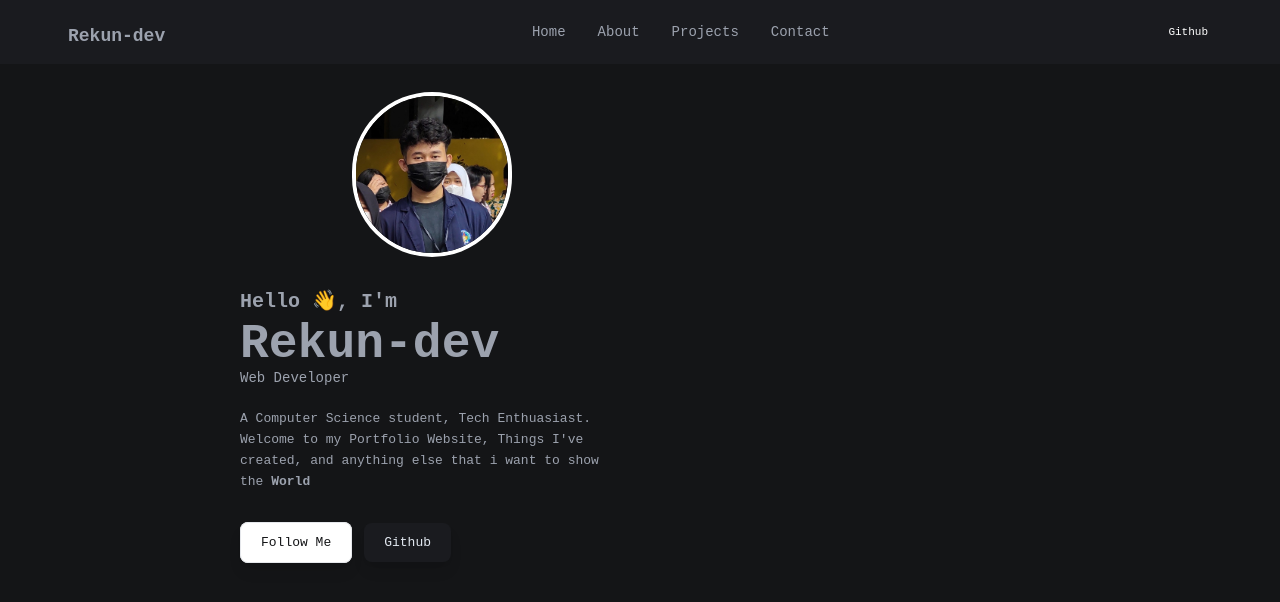
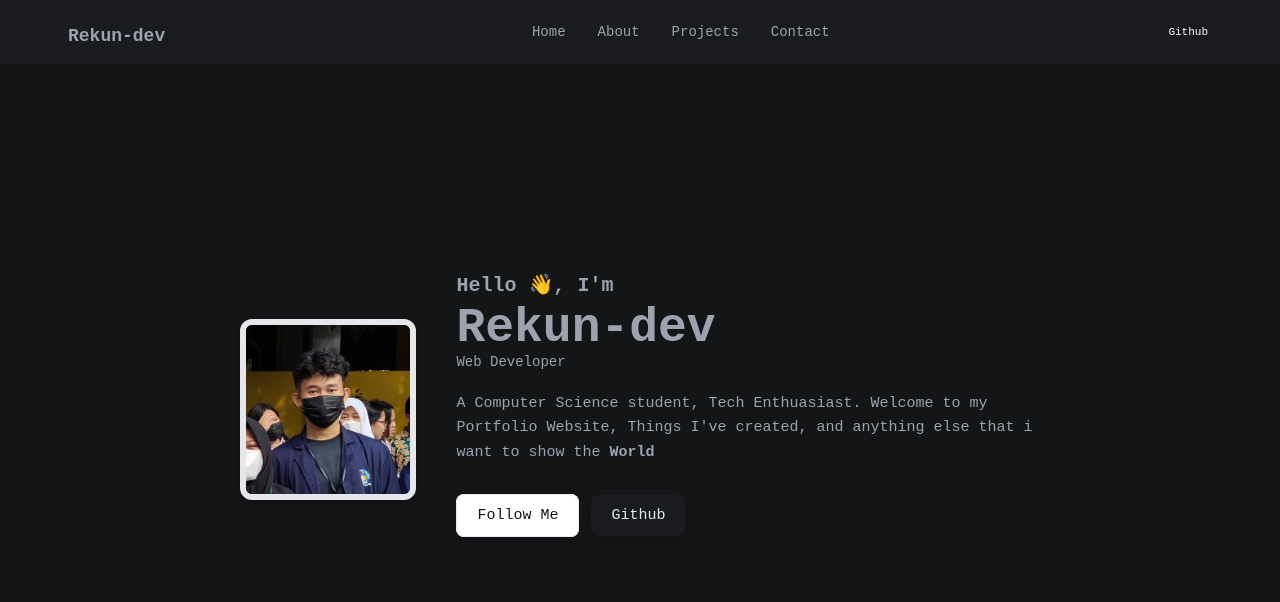
Before and after one commit to Rezero0000000/Me, a React (Vite) app: page / in a window 1280 px wide. Shown: the top 602 px of the page. Built offline with nearby package versions, Linux system fonts and the light colour scheme.

Commit message:
Make it more responsive

```diff
--- a/src/components/molecules/AboutMe.jsx
+++ b/src/components/molecules/AboutMe.jsx
@@ -2,17 +2,17 @@ import React from "react";
 const AboutMe = () => {
     return (
         <>
-            <div className="">
-                <h1 className="text-3xl font-semibold ">About Me</h1>
+            <div className="md:text-[15px]">
+                <h1 className="text-3xl md:text-4xl font-semibold ">About Me</h1>
                 <div className="mt-3 mb-7 border-b-2 border-dashed border-slate-400"></div>
 
                 <p>Hi everyone, my name is <strong> Muhammad Raihan Alifiandra</strong> But you can call me <strong>Rei</strong>. Im a Junior web devloper, Computer Science Student, Free and Open Source Software Ethuesiast. I live in Balikpapan, Indonesia and I'm 19 year old. </p>
                 <p className="mt-3">Coding has been my passion and hobby since I was 15 years old, and i love computer science i was a kid. Besides coding. I love listening to music and drawing. Sometimes I watch anime, but I prefer read manga and novel, I spend a lot of time on Facebook sharing memes and shitposts</p>
             </div>
             <div className="mt-10">
-                <h1 className="text-2xl font-semibold mb-5">What I'm Doing Now</h1>
+                <h1 className="text-2xl lg:text-3xl font-semibold mb-5">What I'm Doing Now</h1>
                 <div className="mt-3 mb-7 border-b-2 border-dashed border-slate-400"></div>
-                <ul className="list-disc ml-5">
+                <ul className="list-disc ml-5 md:text-[15px]">
                     <li>Enjoying Life. exactly</li>
                     <li>Go to College</li>
                     <li>Learn to be more productive</li>
--- a/src/components/molecules/Hero.jsx
+++ b/src/components/molecules/Hero.jsx
@@ -2,18 +2,21 @@ import React from "react";
 const Hero = () => {
     return (
         <>
-           <section  class="py-20 px-3 sm:px-10 md:px-32 lg:px-56">
-		   <div class="w-full self-center px-4 lg:w-1/2">
-		   <div className="mt-3 mb-9 rounded-full w-40 h-40  mx-auto"><img src="image/Re.jpg" className="rounded-full border-white border-4 object-cover" alt="" /></div>
+           <section  class="md:px-20  md:text-[15px] sm:py-36 sm:px-10 lg:px-40 px-5 py-24 md:py-48 lg:py-60 xl:px-60 ">
+		   <div class="flex flex-col items-center pt-5 mx-auto w-full sm:flex-row sm:justify-around sm:w-auto sm:pt-8">
+            <a href="" className="mx-auto flex items-center justify-center w-auto">
+		        <img src="image/Re.jpg" className="rounded-xl sm:mt-12 md:mt-5 w-[200px] xs:w-[180px] sm:w-[30rem] lg:w-[25rem] lg:mt-5 border-[6px] border-white-500 shadow-md" alt="" />
+            </a>
+            <div className="sm:ml-10 xs:text-center sm:text-left md:text-left">
+                <h1 class="text-base font-semibold text-primary md:text-xl mt-10 md:mt-0">Hello 👋, I'm <span class="mt-1 block text-4xl font-bold text-dark dark:text-white lg:text-5xl">Rekun-dev</span></h1>
+                <h2 class="mb-5 text-sm font-medium">Web Developer</h2>
+                <p class="mb-10 font-medium xs:px-7 sm:px-0 leading-relaxed text-secondary ">A Computer Science student, Tech Enthuasiast. Welcome to my Portfolio Website, Things I've created, and anything else that i want to show the <span class="font-bold text-dark dark:text-white">World</span></p>
 
-            <h1 class="text-base font-semibold text-primary md:text-xl">Hello 👋, I'm <span class="mt-1 block text-4xl font-bold text-dark dark:text-white lg:text-5xl">Rekun-dev</span></h1>
-            <h2 class="mb-5 text-sm font-medium">Web Developer</h2>
-            <p class="mb-10 font-medium leading-relaxed text-secondary">A Computer Science student, Tech Enthuasiast. Welcome to my Portfolio Website, Things I've created, and anything else that i want to show the <span class="font-bold text-dark dark:text-white">World</span></p>
-
-			<div class="buttons mt-7">
-					<a href="#" class="px-5 py-3 border rounded-lg bg-white text-[#141517] hover:border-slate-400 shadow-lg hover:bg-[#1A1B1F] hover:text-slate-200 hover:border" onclick="smoothScroll('follow')" target="blank">Follow Me</a>
-					<a href="https://github.com/Re-Kun" class="px-5 py-3 bg-[#1A1B1F] text-slate-200 rounded-lg shadow-lg ml-3 hover:bg-white hover:text-black hover:border hover:border-slate-200">Github</a>
-			</div>
+                <div class="buttons mt-7">
+                        <a href="#" class="px-5 py-3 border rounded-lg bg-white text-[#141517] hover:border-slate-400 shadow-lg hover:bg-[#1A1B1F] hover:text-slate-200 hover:border" onclick="smoothScroll('follow')" target="blank">Follow Me</a>
+                        <a href="https://github.com/Re-Kun" class="px-5 py-3 bg-[#1A1B1F] text-slate-200 rounded-lg shadow-lg ml-3 hover:bg-white hover:text-black hover:border hover:border-slate-200">Github</a>
+                </div>
+            </div>
           </div>
 		    </section>
         </>
--- a/src/components/molecules/TechStack.jsx
+++ b/src/components/molecules/TechStack.jsx
@@ -23,11 +23,11 @@ const TechStack = () => {
     ];
     return (
         <>
-            <div className="text-center mt-10 flex justify-center flex-col items-center">
-                <h1 className="text-3xl font-bold text-white border-t pt-7">Technologies I've worked with :</h1>
-                <div className="grid gap-9 mt-10 grid-cols-1 ">
+            <div className="text-center mt-10 flex justify-center md:mt-16 flex-col items-center">
+                <h1 className="text-3xl font-bold text-white w-full border-t pt-7 border-[#323439]">Technologies I've worked with :</h1>
+                <div className=" gap-9  mt-10 flex flex-wrap justify-center md:w-11/12 w-full mx-auto">
                     {Links.map(tech => (
-                        <div className="bg-[#25262b] rounded-xl border border-[#323439] transition-all duration-300 hover:p-3 ease-in hover:-translate-y-2 hover:shadow-lg hover:shadow-[#42434a] w-32 flex flex-col items-center justify-center py-3">
+                        <div className="bg-[#25262b] cursor-pointer rounded-xl border border-[#323439] transition-all duration-200 hover:p-3 ease-in hover:-translate-y-2 hover:shadow-lg hover:shadow-[#42434a] w-32 flex flex-col items-center justify-center py-3">
                             <div><img src={`icons/${tech.icons}.svg`} className="w-14 h-14" alt="" /></div>
                             <p className="mt-3 font-semibold">{tech.name}</p>
                         </div>
--- a/src/components/page/About.jsx
+++ b/src/components/page/About.jsx
@@ -8,7 +8,7 @@ const About = () => {
     return (
         <>
             <Navbar />
-            <section className="md:px-60 px-5 py-20">
+            <section className="md:px-32 lg:px-40 px-5 py-20 md:py-24 lg:py-28 xl:px-60">
                 <AboutMe />
                 <TechStack />
             </section>
--- a/src/components/page/Contact.jsx
+++ b/src/components/page/Contact.jsx
@@ -13,8 +13,8 @@ const Contact = () => {
     return (
         <>
             <Navbar />
-            <section className="md:px-60 px-5 py-20">
-                <h1 className="text-3xl font-semibold mt-7 mb-3">Contact</h1>
+            <section className="md:px-32 lg:px-40 px-5 py-20 md:py-24 lg:py-28 xl:px-60 md:text-[15px]">
+                <h1 className="text-3xl md:text-4xl font-semibold mt-7 mb-3">Contact</h1>
                 <div className="mt-3  border-b-2 border-dashed border-slate-400"></div>
                 <form action="" className="mt-10">
                     <input type="text" placeholder="Your Name" className="rounded-lg border-2 w-full shadow-[#42434a] bg-[#1A1B1F]"/>
@@ -24,7 +24,7 @@ const Contact = () => {
                     <button className="mt-5 bg-[#42434a] hover:text-white px-5 py-1 rounded-lg ">Send</button>
                 </form>
                 <div className="mt-5">
-                    <h1 className="text-3xl font-semibold  mb-3">Follow Me</h1>
+                    <h1 className="text-3xl md:text-4xl font-semibold  mb-3">Follow Me</h1>
                     <div className="mt-3  border-b-2 border-dashed border-slate-400"></div>
                     <ul className="flex gap-3 mt-2">
                     {
--- a/src/components/page/Projcets.jsx
+++ b/src/components/page/Projcets.jsx
@@ -7,7 +7,7 @@ const Projects = () => {
         {id:1,title:"Ingfobase",description:"Mvc web application build with php native",repo:"",techs:[ "mysql", "bootstrap","php" ]},
         {id:2,title:"Recrypt",description:"A cli apps to cryptography with classical method",repo:"",techs:["python"]},
         {id:3,title:"Trabot",description:"Landing page Travel application, with Beautiful UI",repo:"",techs:[ "javascript", "react", "tailwind", "vite"]},
-        {id:4,title:"NodeBlog",description:"NodeBlog Sebuah blog system dengan arsitektur monolith",repo:"",techs:["javascript","tailwind","expressLight", "mysql"]},
+        {id:4,title:"NodeBlog",description:"NodeBlog Sebuah blog system dengan arsitektur monolith",repo:"",techs:["javascript", "mysql","tailwind","expressLight"]},
         {id:5,title:"NoteApi",description:"Sebuah Rest Api untuk mengelola catatan",repo:"",techs:["javascript", "mysql","expressLight"]},
         {id:6,title:"Epicgames-Clone",description:"Sebuah web clone dibuat menggunakan React.js",repo:"",techs:["javascript", "react", "tailwind", "vite"]},
         {id:7,title:"MySite",description:"Personal Website for portofolio",repo:"",techs:["javascript", "react", "tailwind", "vite"]},
@@ -16,15 +16,15 @@ const Projects = () => {
     return (
         <>
             <Navbar />
-            <section className="md:px-60 px-6 py-20">
+            <section className="md:px-32 lg:px-40 px-5 py-24 md:py-24 lg:py-28 xl:px-60">
                 <div>
-                    <h1 className="text-3xl font-semibold">Projects</h1>
+                    <h1 className="text-3xl md:text-4xl font-semibold">Projects</h1>
                     <div className="mt-3  border-b-2 border-dashed border-slate-400"></div>
-                    <p className="text-[12px] mt-2">List of my projects, I hope that I can create usefull app/software to many people 😁😎😀.</p>
-                    <div className="mt-10">
+                    <p className="text-[12px] md:text-sm mt-2">List of my projects, I hope that I can create usefull app/software to many people 😁😎😀.</p>
+                    <div className="mt-10 md:grid md:grid-cols-2 md:gap-5">
                     {
                     Projects.map(project => (
-                        <div className="bg-[#1A1B1F] p-5 rounded-lg mt-10 border border-[#323439] transition-all duration-300 hover:bg-[#323439] ease-in hover:-translate-y-2 " key={project.id}>
+                        <div className="bg-[#1A1B1F] p-5 rounded-lg mt-10 border border-[#323439] transition-all duration-200 hover:bg-[#323439] ease-in hover:-translate-y-2 " key={project.id}>
                             <div>
                                 <div className="flex items-center justify-between">
                                     <h1 className="font-semibold text-xl">{project.title}</h1>
@@ -33,9 +33,9 @@ const Projects = () => {
                                         <img src="icons/linkLight.svg" className="w-6 h-6 ml-3" alt="" />
                                     </div>
                                 </div>
-                                <p className="mt-5 mb-3">{project.description}</p>
+                                <p className="mt-7 mb-4 md:text-[15px]">{project.description}</p>
                                 <ul className="flex gap-2">
-                                    {project.techs.map (tech => <li><img className="w-5 h-5" src={`icons/${tech}.svg`} alt="" /></li>)}
+                                    {project.techs.map (tech => <li><img className="w-6 h-6" src={`icons/${tech}.svg`} alt="" /></li>)}
                                 </ul>
                             </div>
 
```
